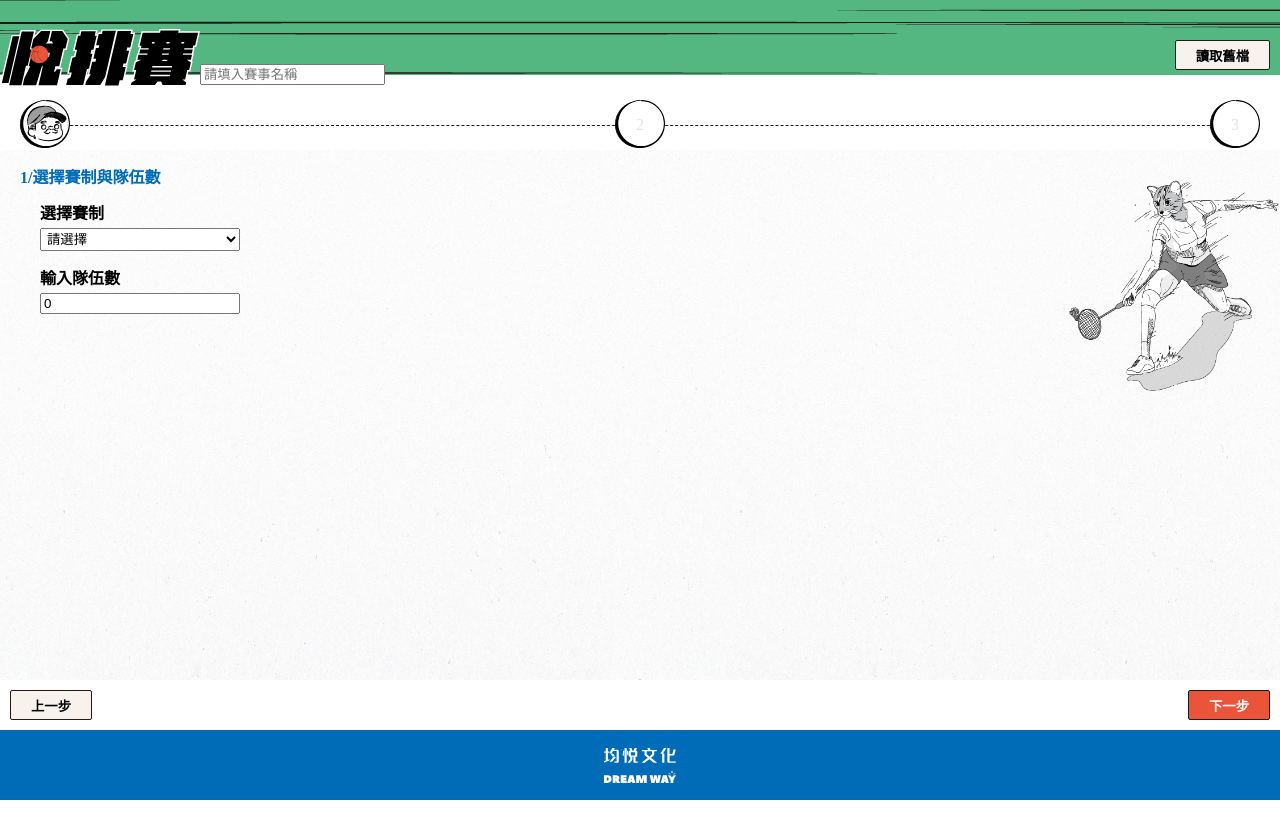
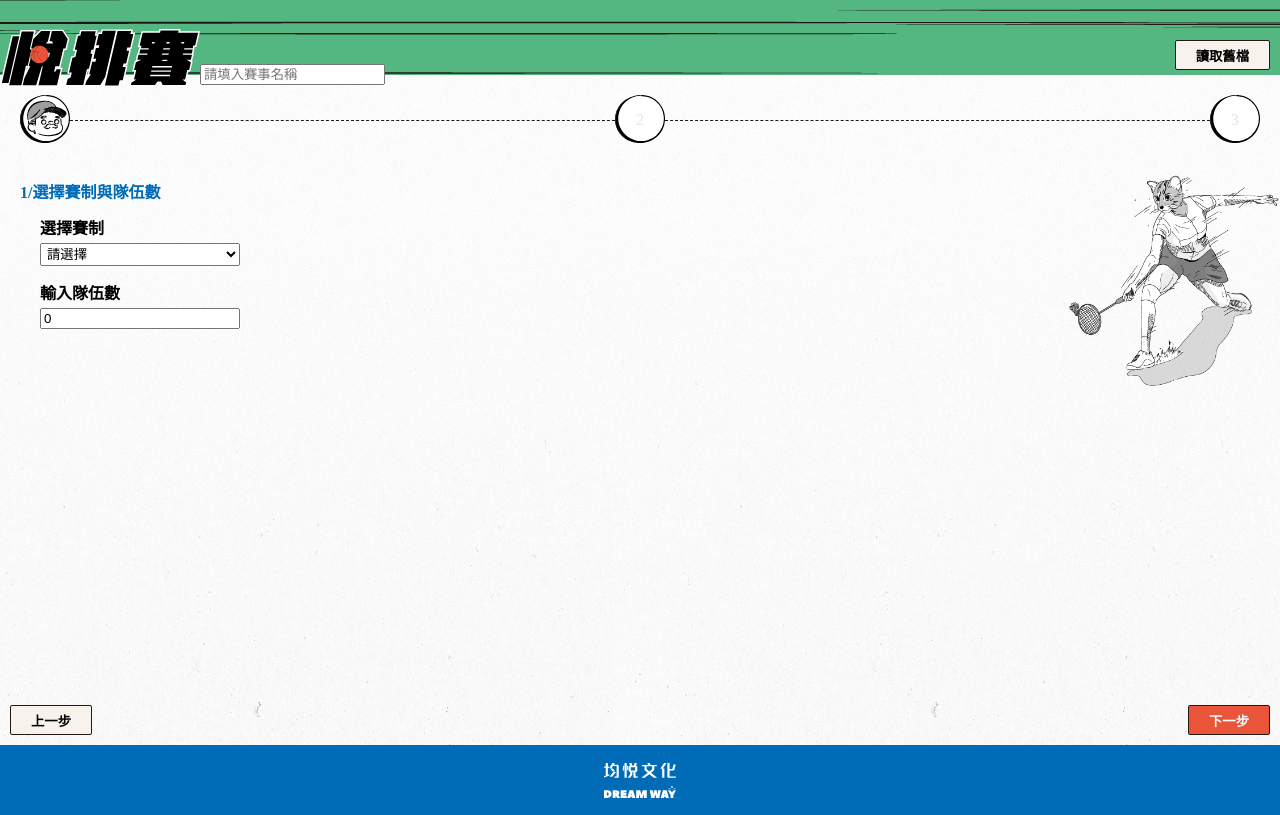
Before and after one commit to wenyo/yue-pai, a Vue app: page /step_one in a window 1280 px wide. Built offline with nearby package versions, Linux system fonts and the light colour scheme.

Commit message:
fix background img

```diff
--- a/src/assets/scss/basic.scss
+++ b/src/assets/scss/basic.scss
@@ -1,10 +1,12 @@
+.outer {
+  background: url("../img/bg-index.jpg") right;
+  background-size: cover;
+}
 .contain {
   padding: 0 20px;
   min-width: calc(100vw - 40px);
   height: calc(100vh - 50px - 100px - 70px - 50px);
   overflow: auto;
-  background: url("../img/bg-index.jpg") right;
-  background-size: cover;
 }
 
 .step {
--- a/src/components/Header.vue
+++ b/src/components/Header.vue
@@ -41,7 +41,6 @@ export default {
 <style lang="scss" scope>
 header {
   height: 75px;
-  margin-bottom: 25px;
   background-color: $primary-color-third;
   background: url("../assets/img/header.jpg") top;
   display: flex;
--- a/src/components/StepLine.vue
+++ b/src/components/StepLine.vue
@@ -22,7 +22,7 @@ export default {
 <style lang="scss" scoped>
 ul {
   display: flex;
-  padding: 0 20px;
+  padding: 20px;
   justify-content: space-between;
 }
 
@@ -48,11 +48,11 @@ li {
 ul {
   & :not(:last-child)::after {
     content: "";
-    width: calc(50vw - 20px);
+    width: calc(50vw - 90px);
     height: 1px;
     position: absolute;
-    z-index: -1;
-    left: 0;
+    z-index: 0;
+    left: 50px;
     border-bottom: 1px dashed $dark-100;
   }
 }
--- a/src/views/StepOne.vue
+++ b/src/views/StepOne.vue
@@ -1,5 +1,6 @@
 <template>
   <Header />
+  <div class="outer">
     <StepLine :now-step="1" />
     <div class="contain">
       <h3 class="step-title">1/選擇賽制與隊伍數</h3>
@@ -41,6 +42,7 @@
           >下一步</Button
         >
       </router-link>
+    </div>
   </div>
   <Footer />
 </template>
--- a/src/views/StepThree.vue
+++ b/src/views/StepThree.vue
@@ -1,5 +1,6 @@
 <template>
   <Header />
+  <div class="outer">
     <StepLine :now-step="3" />
     <div class="contain">
       <h3 class="step-title">3/填寫日期與場地與調整隊伍</h3>
@@ -22,6 +23,7 @@
         <Button :type="BUTTON_TYPE.SECOND" @click="downloadJSON"
           >下載賽程表</Button
         >
+      </div>
     </div>
   </div>
   <Footer />
--- a/src/views/StepTwo.vue
+++ b/src/views/StepTwo.vue
@@ -1,5 +1,6 @@
 <template>
   <Header />
+  <div class="outer">
     <StepLine :now-step="2" />
     <div class="contain">
       <h3 class="step-title">2/填寫隊伍名稱並選擇種子選手</h3>
@@ -35,6 +36,7 @@
       <router-link to="/step_three" custom v-slot="{ navigate }">
         <Button :type="BUTTON_TYPE.SECOND" :click_fun="navigate">下一步</Button>
       </router-link>
+    </div>
   </div>
   <Footer />
 </template>
```
Lines whose indentation alone changed are shown as unchanged.
